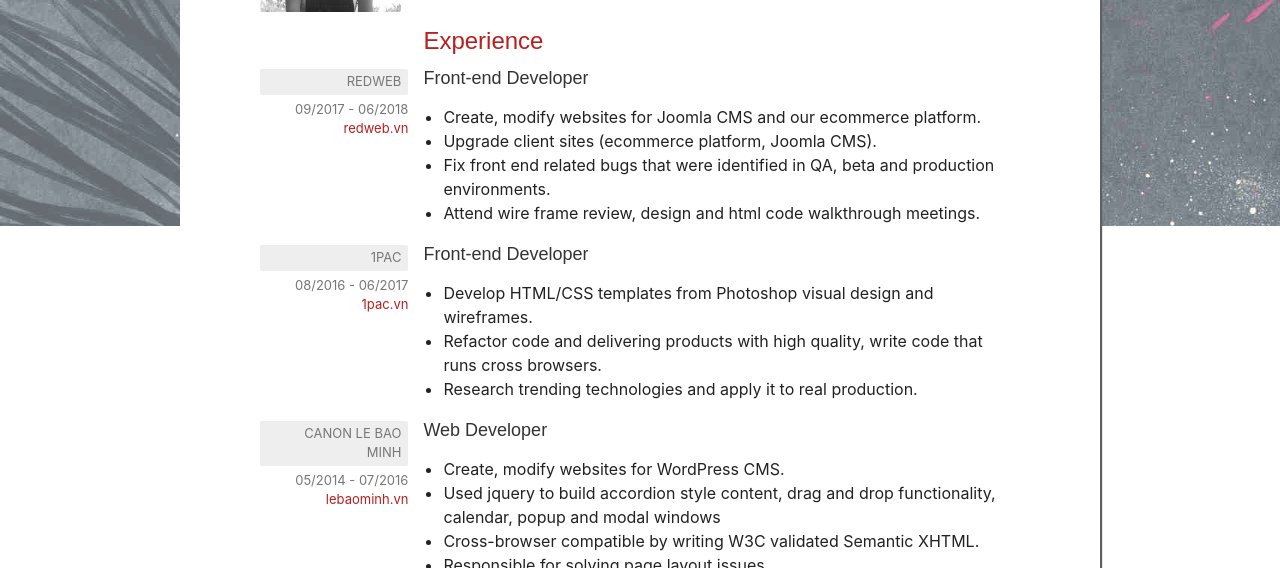
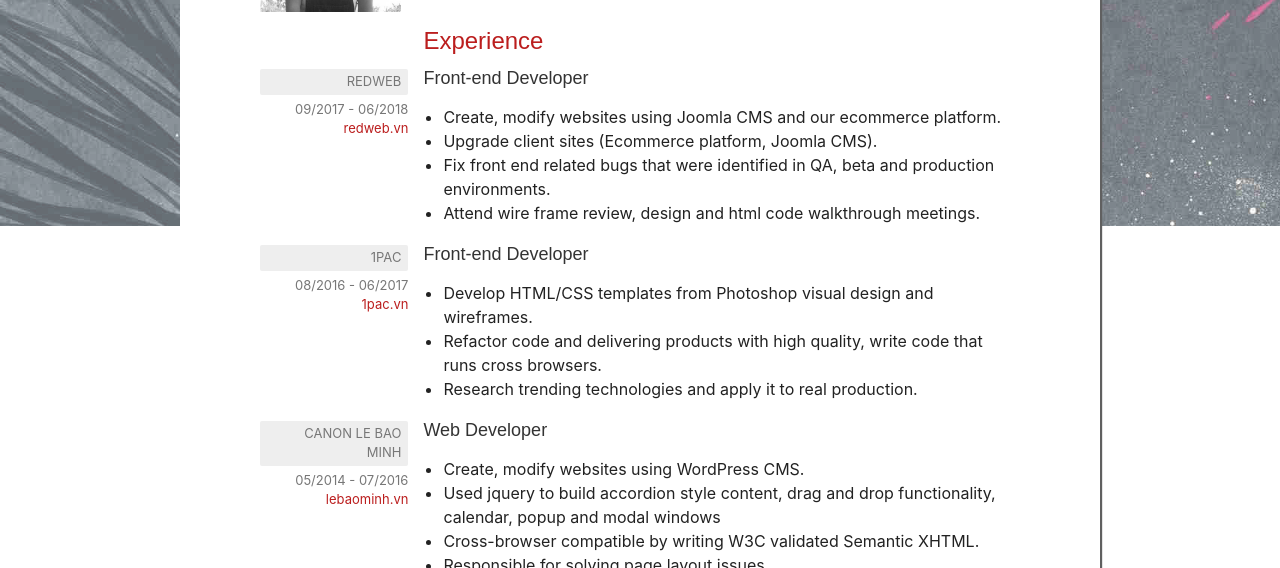
Before and after one commit to nhidev/nhidev.github.io, a Jekyll site: the page built from resume.md, in a window 1280 px wide. Shown: the part 674-1242 px from the top of the page. Built offline with Jekyll 4.4.1, drawn with Linux system fonts in a browser that asks for light colours; nearby versions of some CDN libraries; some web fonts are replaced.

Commit message:
edit content

```diff
--- a/_layouts/resume.html
+++ b/_layouts/resume.html
@@ -65,8 +65,8 @@ layout: default
             <div class="cv-timeline-body">
               <h4 class="cv-timeline-position">Front-end Developer</h4>
              <ul>
-                  <li>Create, modify websites for Joomla CMS and our ecommerce platform.</li>
-                  <li>Upgrade client sites (ecommerce platform, Joomla CMS).</li>
+                  <li>Create, modify websites using Joomla CMS and our ecommerce platform.</li>
+                  <li>Upgrade client sites (Ecommerce platform, Joomla CMS).</li>
                   <li>Fix front end related bugs that were identified in QA, beta and production environments.</li>
                   <li>Attend wire frame review, design and html code walkthrough meetings.</li>
               </ul>
@@ -96,7 +96,7 @@ layout: default
             <div class="cv-timeline-body">
               <h4 class="cv-timeline-position">Web Developer</h4>
               <ul>
-                 <li>Create, modify websites for WordPress CMS.</li>
+                 <li>Create, modify websites using WordPress CMS.</li>
                   <li>Used jquery to build accordion style content, drag and drop functionality, calendar, popup and modal windows</li>
                   <li>Cross-browser compatible by writing W3C validated Semantic XHTML.</li>
                   <li>Responsible for solving page layout issues.</li>
```
